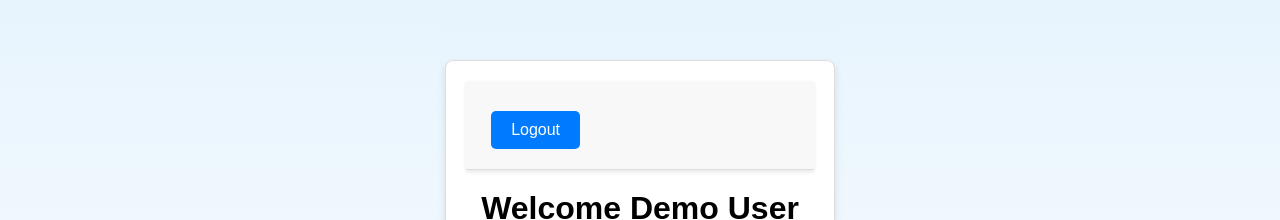
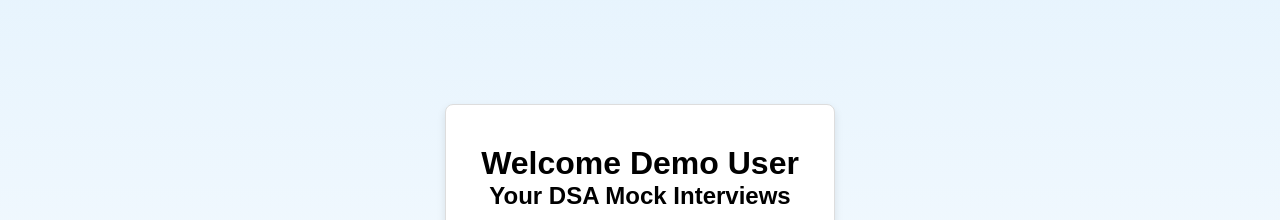
Before and after one commit to therealrara/DSAInterviewGPT, a React (Create React App) app: page / in a window 1280 px wide. Shown: the part 131-351 px from the top of the page. Built offline with nearby package versions, Linux system fonts and the light colour scheme; no server answers.

Commit message:
Get rid of logout button.

```diff
--- a/src/www/App.js
+++ b/src/www/App.js
@@ -179,7 +179,6 @@ const ChatComponent = ({setIsLoggedIn}) => {
         <div className="chat-container">
             <div className="header-buttons">
                 <button onClick={() => navigate("/")}>Main Menu</button>
-                <button onClick={() => setIsLoggedIn(false)}>Logout</button>
             </div>
             <h1>Welcome to Your DSA Mock Interview!!</h1>
             {isInterviewStarted && (
--- a/src/www/LandingPage.js
+++ b/src/www/LandingPage.js
@@ -63,11 +63,6 @@ const LandingPage = ({ setIsLoggedIn }) => {
 
     return (
         <div className="container">
-            <header className="landing-header">
-                <button className="logout-button" onClick={() => setIsLoggedIn(false)}>
-                    Logout
-                </button>
-            </header>
             <div className="fixed-title">
                 <h1>Welcome {localStorage.getItem("userName")}</h1>
                 <h2>Your DSA Mock Interviews</h2>
```
